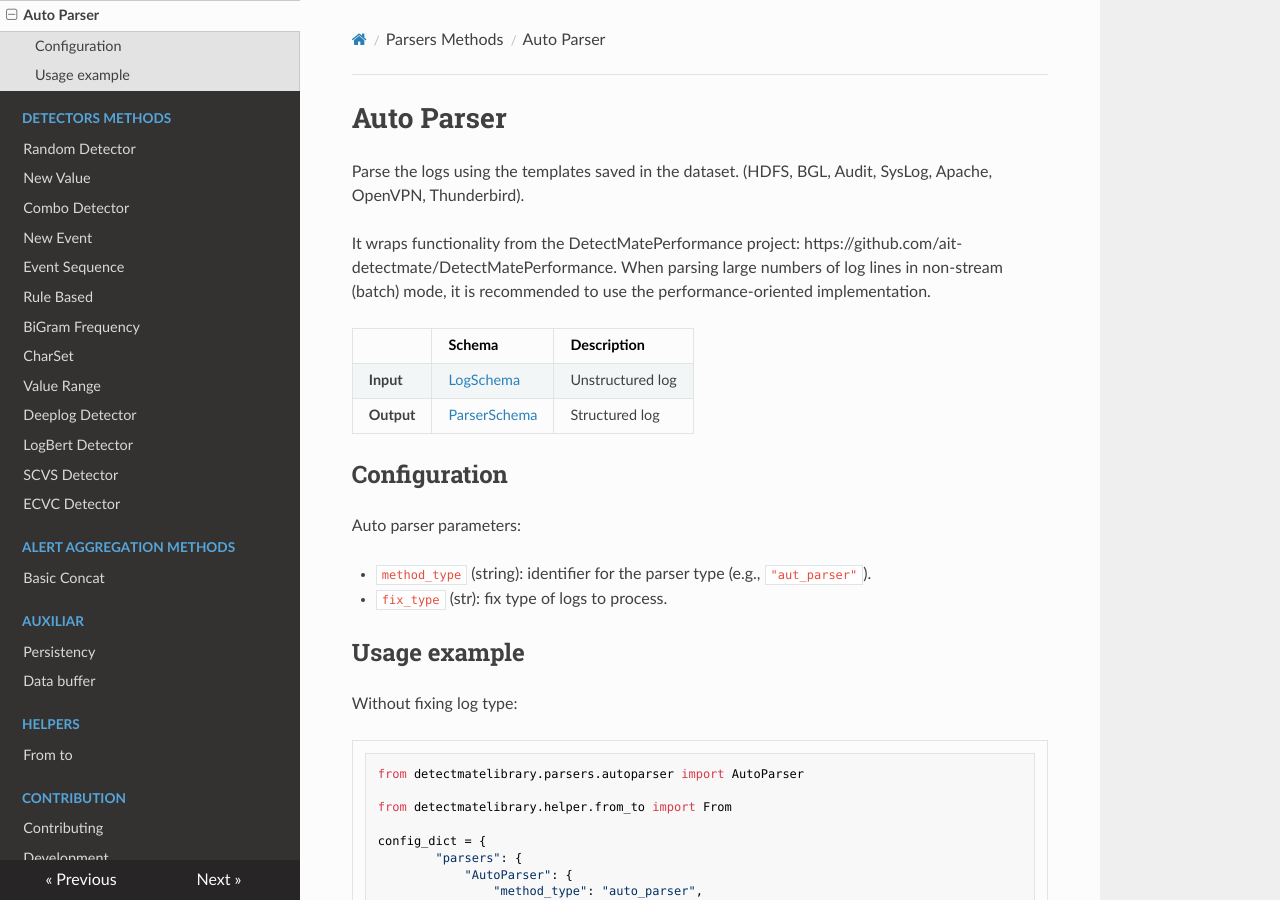
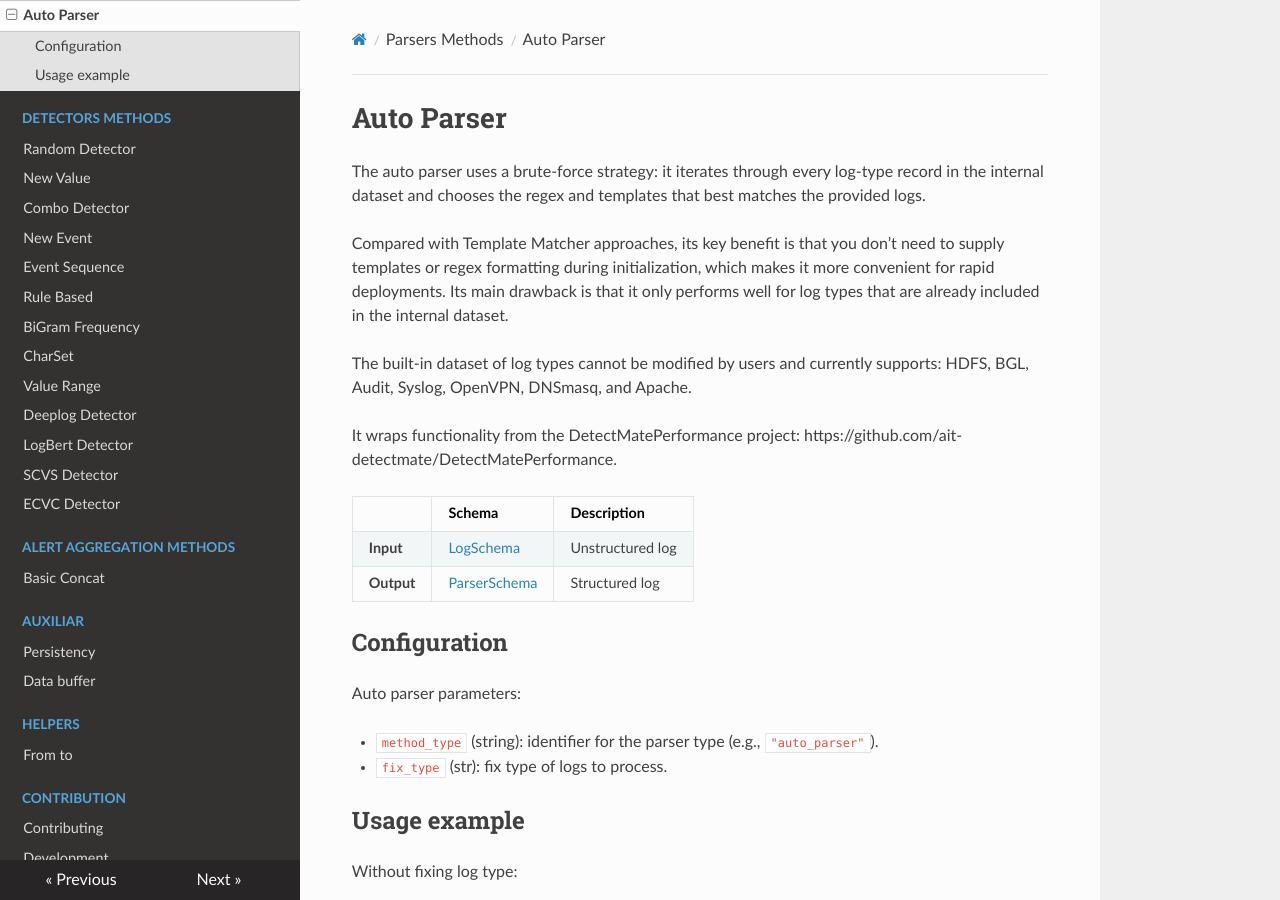
Before and after one commit to ait-detectmate/DetectMateLibrary, an MkDocs documentation site: the page built from docs/parsers/auto_parser.md, in a window 1280 px wide and 900 px high. Built offline with MkDocs 1.6.1, drawn with Linux system fonts in a browser that asks for light colours; nearby versions of some CDN libraries.

Commit message:
Update auto parser documentation for clarity
Enhanced the auto parser documentation with details on its brute-force strategy, benefits, and limitations. Updated the list of supported log types and corrected the method_type identifier.

```diff
--- a/docs/parsers/auto_parser.md
+++ b/docs/parsers/auto_parser.md
@@ -1,8 +1,12 @@
 # Auto Parser
 
-Parse the logs using the templates saved in the dataset. (HDFS, BGL, Audit, SysLog, Apache, OpenVPN, Thunderbird).
+The auto parser uses a brute-force strategy: it iterates through every log-type record in the internal dataset and chooses the regex and templates that best matches the provided logs.
 
-It wraps functionality from the DetectMatePerformance project: https://github.com/ait-detectmate/DetectMatePerformance. When parsing large numbers of log lines in non-stream (batch) mode, it is recommended to use the performance-oriented implementation.
+Compared with Template Matcher approaches, its key benefit is that you don’t need to supply templates or regex formatting during initialization, which makes it more convenient for rapid deployments. Its main drawback is that it only performs well for log types that are already included in the internal dataset.
+
+The built-in dataset of log types cannot be modified by users and currently supports: HDFS, BGL, Audit, Syslog, OpenVPN, DNSmasq, and Apache.
+
+It wraps functionality from the DetectMatePerformance project: https://github.com/ait-detectmate/DetectMatePerformance.
 
 |            | Schema                     | Description        |
 |------------|----------------------------|--------------------|
@@ -13,7 +17,7 @@ It wraps functionality from the DetectMatePerformance project: https://github.co
 
 Auto parser parameters:
 
-- `method_type` (string): identifier for the parser type (e.g., `"aut_parser"`).
+- `method_type` (string): identifier for the parser type (e.g., `"auto_parser"`).
 - `fix_type` (str): fix type of logs to process.
 
 
```
